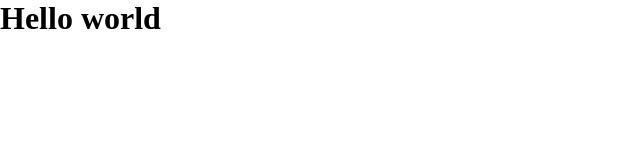
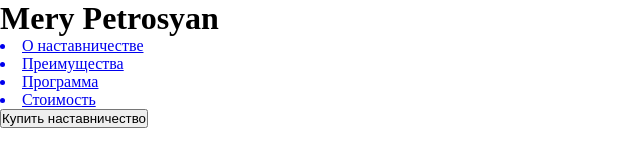
Before and after one commit to TvoiSenpai12/MeryPetrosyan, a plain HTML site: page index.html in a window 1280 px wide. Shown: the whole page, without its empty margins (0-640 px from the left). Drawn offline with Linux system fonts and the light colour scheme.

Commit message:
Added markup header

```diff
--- a/index.html
+++ b/index.html
@@ -8,6 +8,23 @@
     <link rel="stylesheet" href="/assets/css/style.css">
 </head>
 <body>
-    <h1>Hello world</h1>
+    <header>
+        <div class="logo"><h1>Mery Petrosyan</h1></div>
+        <nav>
+            <a href="#"><li>О наставничестве</li></a>
+            <a href="#"><li>Преимущества</li></a>
+            <a href="#"><li>Программа</li></a>
+            <a href="#"><li>Стоимость</li></a>
+        </nav>
+        <div class="btn"><button>Купить наставничество</button></div>
+    </header>
+
+    <main>
+
+    </main>
+
+    <footer>
+
+    </footer>
 </body>
 </html>
```
